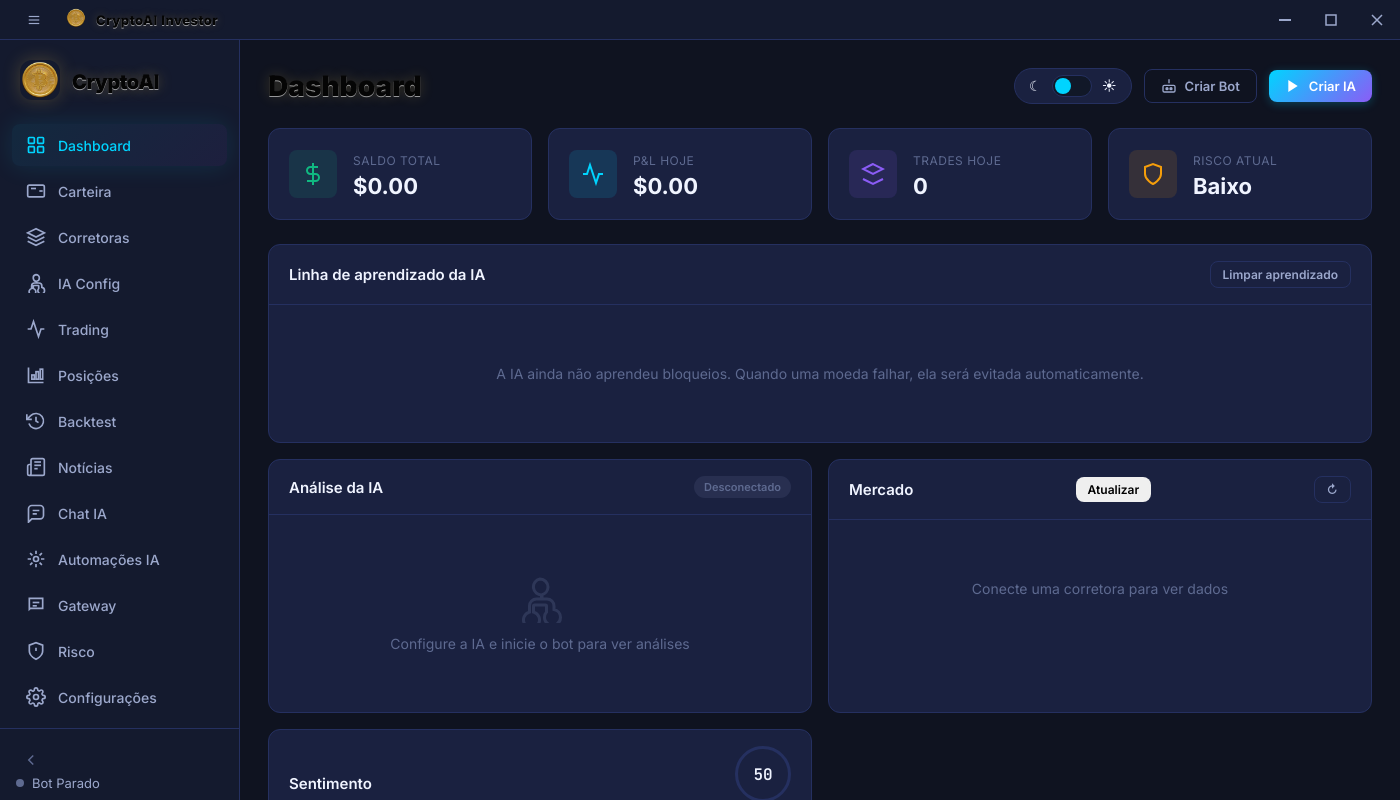
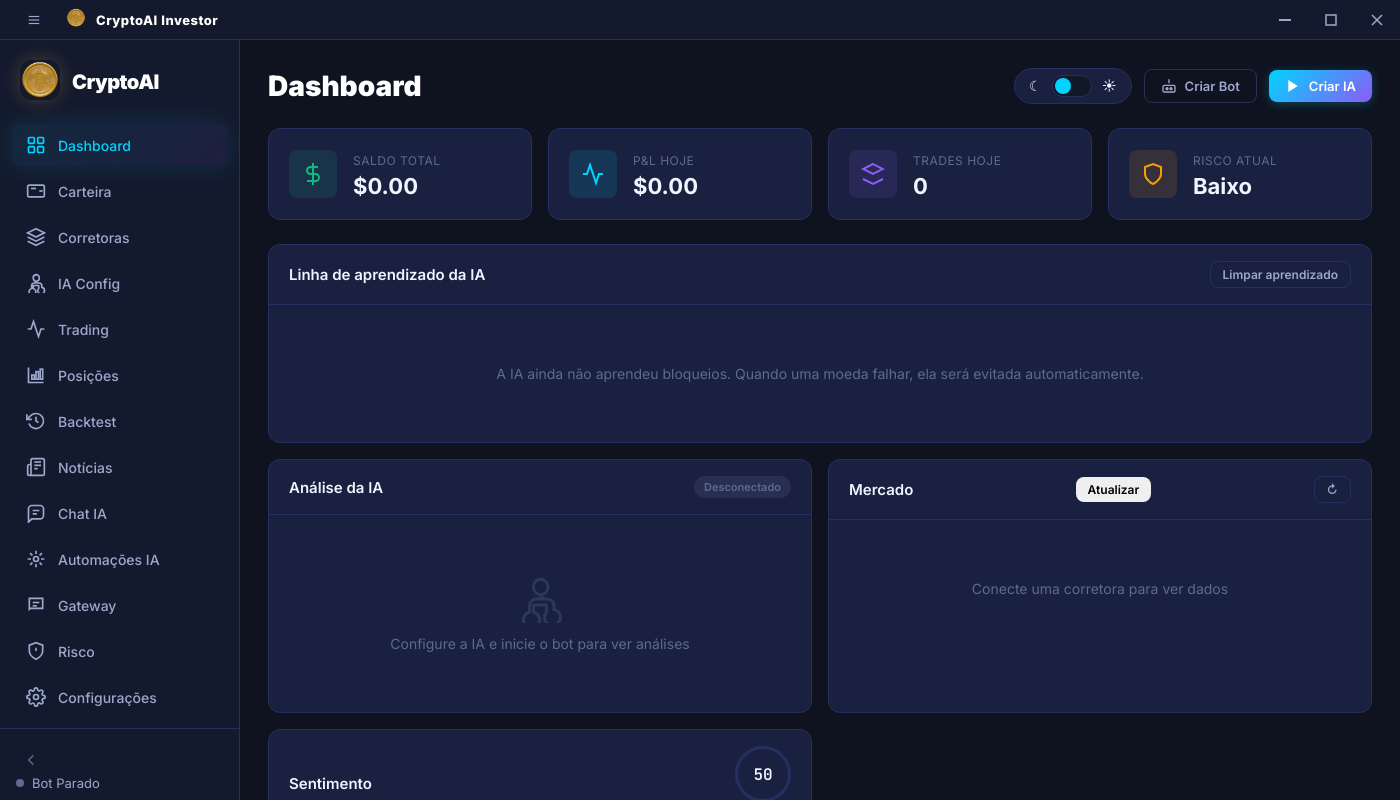
Before and after one commit to Pedro21062014/CryptoAI-Investor, an Electron app: page src/index.html in a window 1400 px wide. Drawn offline with Linux system fonts and the light colour scheme; no server answers.

Commit message:
v1.7.4 - Fix text color for dark/light theme (sidebar logo, page titles, titlebar)

```diff
--- a/src/css/main.css
+++ b/src/css/main.css
@@ -137,9 +137,10 @@ input, select, button { font-family: var(--font-primary); }
 .titlebar-title {
   font-size: 13px;
   font-weight: 800;
-  color: #050505;
+  color: var(--text-primary);
+  -webkit-text-fill-color: var(--text-primary);
   letter-spacing: 0.5px;
-  text-shadow: 0 1px 0 rgba(255,255,255,0.55), 0 0 10px rgba(247,201,72,0.25);
+  text-shadow: none;
 }
 
 .titlebar-controls {
@@ -193,11 +194,11 @@ input, select, button { font-family: var(--font-primary); }
 .logo-text {
   font-size: 20px;
   font-weight: 900;
-  color: #050505;
-  -webkit-text-fill-color: #050505;
+  color: var(--text-primary);
+  -webkit-text-fill-color: var(--text-primary);
   background: none;
   letter-spacing: -0.5px;
-  text-shadow: 0 1px 0 rgba(255,255,255,0.55), 0 0 14px rgba(247,201,72,0.28);
+  text-shadow: none;
 }
 
 .sidebar-nav {
@@ -294,10 +295,10 @@ input, select, button { font-family: var(--font-primary); }
 .page-header h1 {
   font-size: 28px;
   font-weight: 900;
-  color: #050505;
-  -webkit-text-fill-color: #050505;
+  color: var(--text-primary);
+  -webkit-text-fill-color: var(--text-primary);
   background: none;
-  text-shadow: 0 1px 0 rgba(255,255,255,0.55), 0 0 14px rgba(247,201,72,0.20);
+  text-shadow: none;
 }
 
 /* ===== AI Active Badge ===== */
@@ -1421,9 +1422,19 @@ input[type="search"] {
   .ai-activity-grid { grid-template-columns: 1fr; }
 }
 
-/* ===== Logo adjustments for light theme ===== */
+/* ===== Theme-specific text adjustments ===== */
+[data-theme="dark"] .logo-text,
+[data-theme="dark"] .page-header h1,
+[data-theme="dark"] .titlebar-title {
+  color: #ffffff;
+  -webkit-text-fill-color: #ffffff;
+  background: none;
+  text-shadow: none;
+}
+
 [data-theme="light"] .logo-text,
-[data-theme="light"] .page-header h1 {
+[data-theme="light"] .page-header h1,
+[data-theme="light"] .titlebar-title {
   color: #050505;
   -webkit-text-fill-color: #050505;
   background: none;
```
